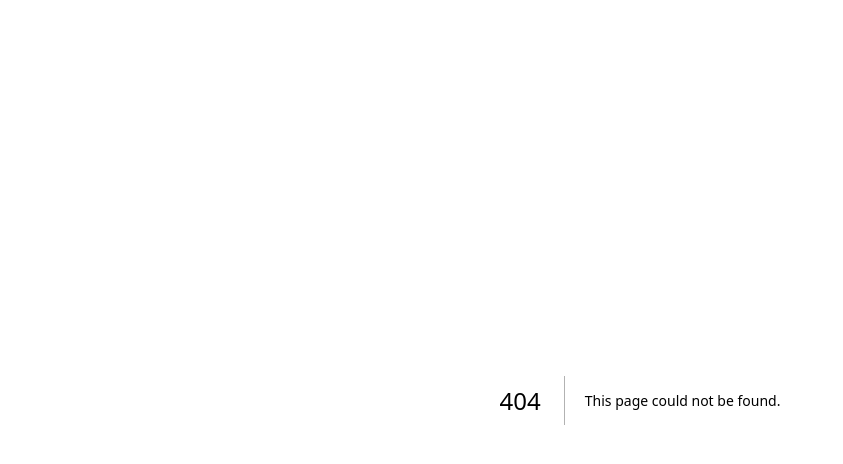
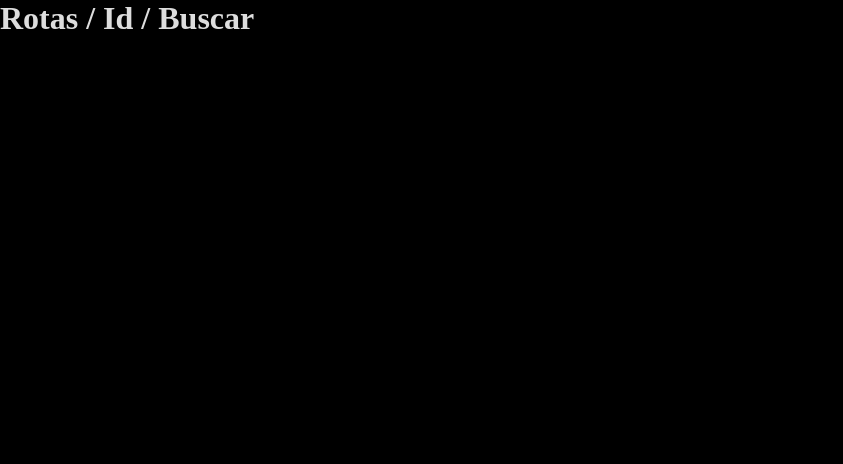
Before and after one commit to davidasteixeira/NextJS, a Next.js app in the folder next-basico/: page /rotas/1/buscar in a window 1280 px wide. Before the commit this address had no page. Shown: the top 464 px of the page, without its empty margins (0-843 px from the left). Built offline with nearby package versions, Linux system fonts and the light colour scheme.

Commit message:
feat: dynamic route

```diff
--- /dev/null
+++ b/next-basico/src/pages/rotas/[codigo]/buscar.jsx
@@ -0,0 +1,15 @@
+import { useRouter } from "next/router"
+
+export default function buscar(){
+    const router = useRouter()
+
+    const codigo = router.query.codigo
+
+    console.log(codigo)
+
+    return (
+        <div>
+            <h1> Rotas / Id / Buscar</h1>
+        </div>
+    )
+}
```
